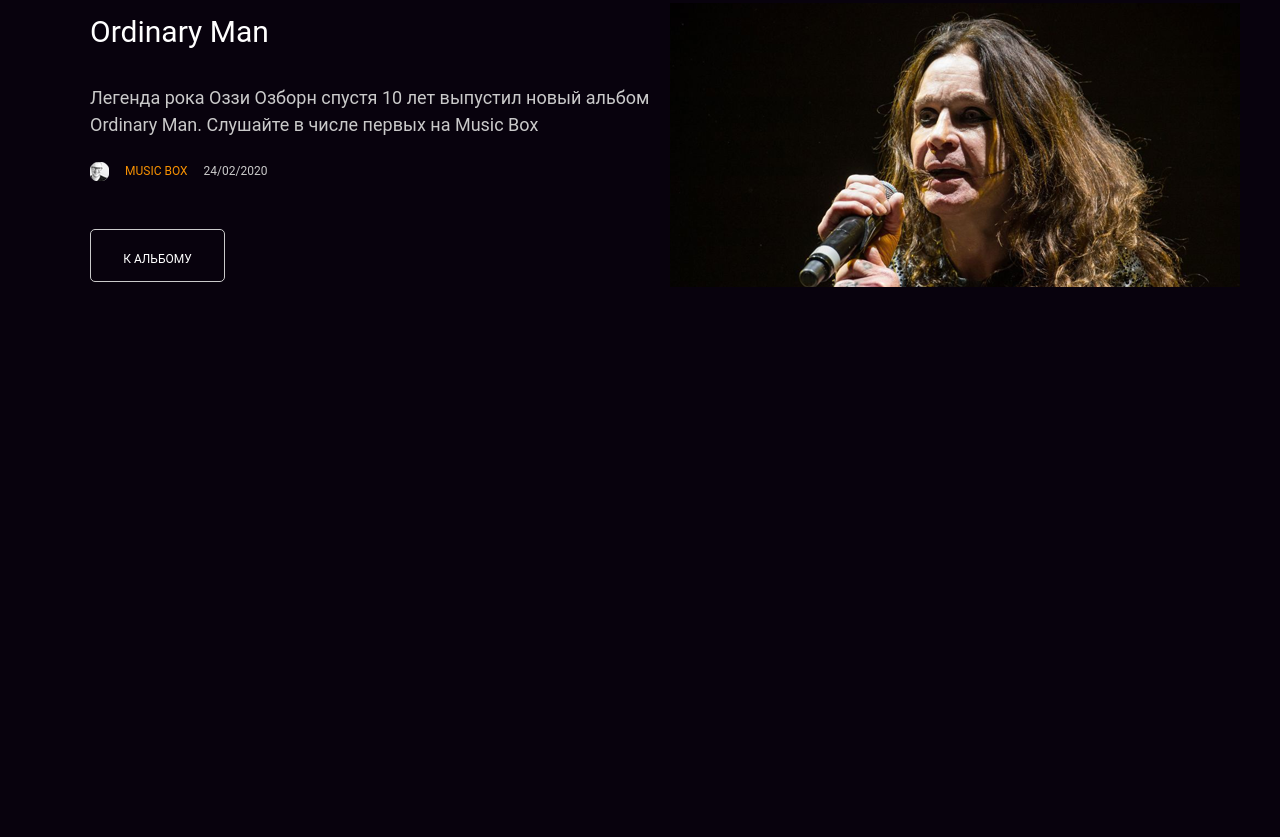
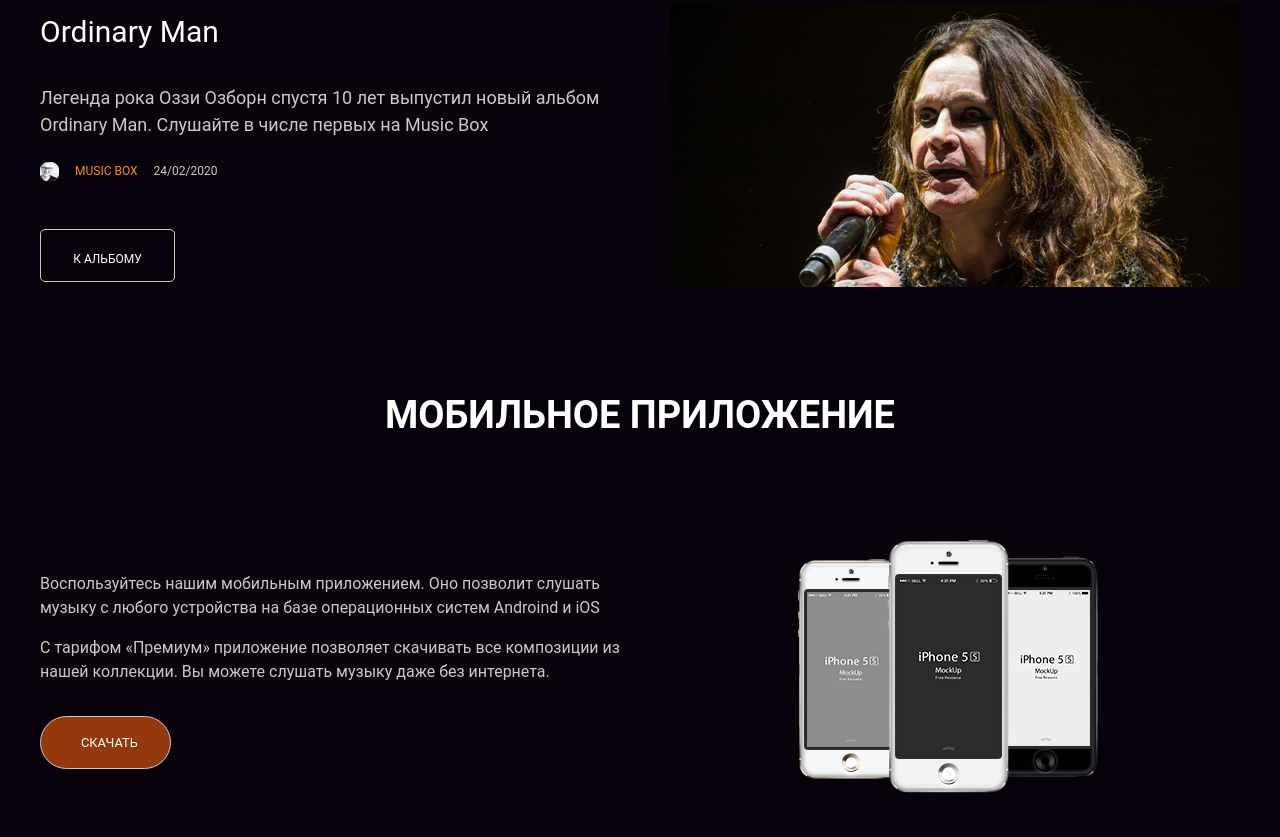
Before and after one commit to Aresla/music-box, a website built with Parcel: page src/index.html in a window 1280 px wide. Shown: the part 2246-3083 px from the top of the page. Before the commit the page ends 2533 px from the top, so only its background shows below. Built offline with nearby package versions, Linux system fonts and the light colour scheme.

Commit message:
made section page-app

```diff
--- a/src/css/app.scss
+++ b/src/css/app.scss
@@ -5,3 +5,4 @@
 @import "page-description";
 @import "page-pricing";
 @import "page-news";
+@import "page-app";
--- a/src/css/main.scss
+++ b/src/css/main.scss
@@ -8,6 +8,14 @@
   display: flex;
   justify-content: center;
   max-width: 1200px;
+}
+
+.page-content {
+  display: flex;
+  flex-direction: column;
+  align-items: center;
+  max-width: 1200px;
+  width: 100%;
 }
 
 @media (max-width: 770px) {
--- /dev/null
+++ b/src/css/page-app.scss
@@ -0,0 +1,50 @@
+@import "variables";
+
+#page-app {
+  display: flex;
+  justify-content: center;
+  padding-top: 100px;
+  margin-bottom: 100px;
+}
+
+.page-app-content {
+  display: flex;
+  flex-direction: row;
+  align-items: start;
+  justify-items: center;
+  width: 100%;
+  gap: 144px;
+  margin-top: 48px;
+  margin-bottom: 16px;
+}
+
+.page-app-contents {
+  max-width: 600px;
+  padding-top: 16px;
+}
+
+.page-app-content-text {
+  font: 16px/1.5 Roboto, sans-serif;
+}
+
+.page-app-btn {
+  width: 131px;
+  height: 53px;
+  margin-top: 16px;
+  border-radius: 32px;
+  padding: 16px 40px;
+  background: #95390C;
+}
+
+.page-app-btn a {
+  font: 12.8px/19.2px Roboto, sans-serif;
+  color: #FFFFFF;
+}
+
+@media (max-width: 770px) {
+  .page-app-content {
+    flex-direction: column-reverse;
+    align-items: center;
+    gap: 16px;
+  }
+}
--- a/src/css/page-news.scss
+++ b/src/css/page-news.scss
@@ -6,14 +6,7 @@
   padding-top: 100px;
 }
 
-.page-news-content {
-  display: flex;
-  flex-direction: column;
-  align-items: center;
-  max-width: 1200px;
-  width: 100%;
-}
-.page-news-content h2 {
+.page-content h2 {
   margin-bottom: 48px;
 }
 
@@ -75,8 +68,12 @@ h3 {
   font: normal 12px/1.6 Roboto, sans-serif;
 }
 
-.second-news{
+.second-news {
   margin-top: 65px;
+}
+
+.second-news-content {
+  margin-left: 0;
 }
 
 @media (max-width: 770px) {
--- a/src/index.html
+++ b/src/index.html
@@ -85,7 +85,7 @@
           </div>
       </div>
       <div id="page-news">
-          <div class="page-news-content content-wrapper">
+          <div class="page-content content-wrapper">
               <h2 class="bright-text-color">Последние новости</h2>
               <div class="news-item">
                   <img src="images/Music to Be Murdered By.png" alt="фото Eminem">
@@ -108,7 +108,7 @@
                   </div>
               </div>
               <div class="news-item second-news">
-                  <div class="news">
+                  <div class="news second-news-content">
                       <div class="news-body">
                           <h3 class="bright-text-color">Ordinary Man</h3>
                           <p>Легенда рока Оззи Озборн спустя 10 лет выпустил новый альбом Ordinary Man.
@@ -125,9 +125,27 @@
                           </button>
                       </div>
                   </div>
-                  <img src="images/Ordinary Man.png" alt="фото Оззи Озборн ">
+                  <img src="images/Ordinary Man.png" alt="фото Оззи Озборн">
               </div>
               <div class="news-block"></div>
+          </div>
+      </div>
+      <div id="page-app">
+          <div class="page-content content-wrapper">
+              <h2 class="bright-text-color">Мобильное приложение</h2>
+              <div class="page-app-content">
+                  <div class="page-app-contents">
+                      <div class="page-app-content-text"><p>Воспользуйтесь нашим мобильным приложением. Оно позволит
+                          слушать музыку с любого устройства на базе операционных систем Androind и iOS</p>
+                          <p>С тарифом «Премиум» приложение позволяет скачивать все композиции из нашей коллекции.
+                              Вы можете слушать музыку даже без интернета.</p>
+                      </div>
+                      <button type="submit" class="btn page-app-btn bright-text-color">
+                          <a href="#">Скачать</a>
+                      </button>
+                  </div>
+                  <img src="images/iphone.png" alt="айфоны">
+              </div>
           </div>
       </div>
   </div>
```
